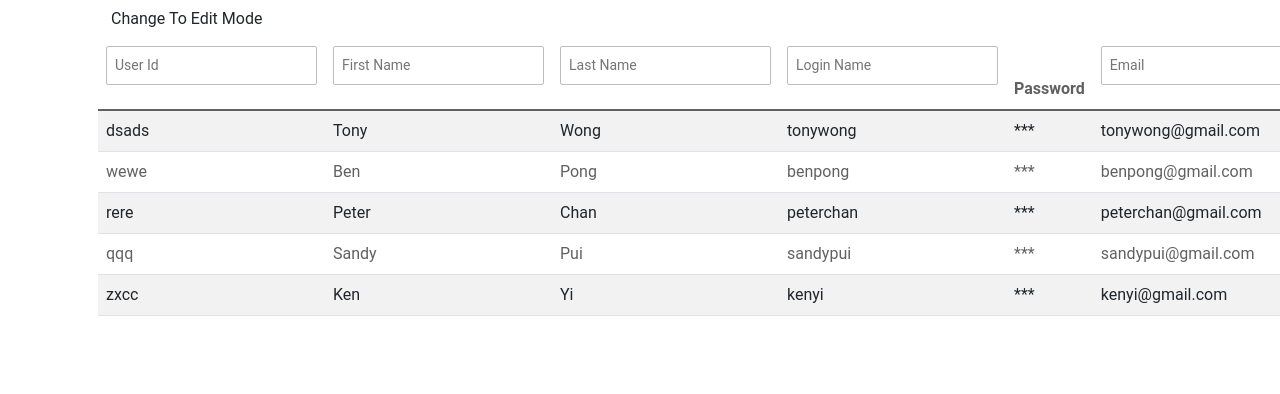
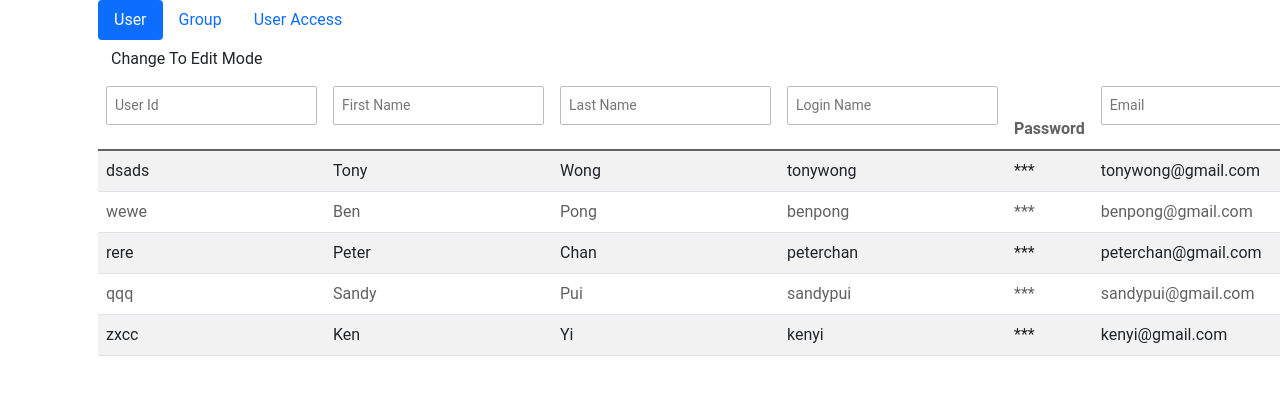
Before and after one commit to mankwonghoi/angular-qbmxje-pzg34c, an Angular app: page / in a window 1280 px wide. Shown: the top 394 px of the page. Built offline with nearby package versions, Linux system fonts and the light colour scheme.

Commit message:
2 files modified

```diff
--- a/src/app/app-table/app-table.component.html
+++ b/src/app/app-table/app-table.component.html
@@ -1,3 +1,15 @@
+<ul ngbNav [(activeId)]="activeId" class="nav-pills">
+  <li [ngbNavItem]="1" (click)="onClick()">
+    <a ngbNavLink>User</a>
+  </li>
+  <li [ngbNavItem]="2" (click)="onClick()">
+    <a ngbNavLink>Group</a>
+  </li>
+  <li [ngbNavItem]="3" (click)="onClick()">
+    <a ngbNavLink>User Access</a>
+  </li>
+</ul>
+
 <button class="btn" (click)="changeMode()">
   {{ isEditMode ? 'Change To View Mode' : 'Change To Edit Mode' }}
 </button>
--- a/src/app/app-table/app-table.component.ts
+++ b/src/app/app-table/app-table.component.ts
@@ -1,8 +1,5 @@
 import { Component, OnInit } from '@angular/core';
-import {
-  columnDefinition,
-  TabId
-} from '../ColumnDefinition';
+import { columnDefinition, TabId } from '../ColumnDefinition';
 import { User } from '../Data/User';
 import { TableControlService } from '../table-control.service';
 
@@ -18,29 +15,23 @@ export class AppTableComponent implements OnInit {
   _columnDefinition: any[] | undefined;
   _viewSelected = TabId.User;
   isEditMode: boolean = false;
-
+  activeId: number = this.tableControlService.selectedTab;
 
   searchText: string | undefined;
 
-  constructor(public tableControlService: TableControlService) { }
+  constructor(public tableControlService: TableControlService) {}
 
   ngOnInit(): void {
     //Assign current selected Tab
     this._viewSelected = TabId.User; //to be change to selected tab...
     //Get columnDefinition by selected Tab
 
-
-
     this.refreshTable();
-
   }
 
   changeMode() {
     this.isEditMode = !this.isEditMode;
-
   }
-
-
 
   refreshTable() {
     this._columnDefinition = columnDefinition.filter(
@@ -52,12 +43,14 @@ export class AppTableComponent implements OnInit {
     }
 
     //clone obejct without reference
-    this._tableViewData = this._data?.map(e => e);
+    this._tableViewData = this._data?.map((e) => e);
   }
 
+  public inputChange(event: any, key: any) {}
 
-
-  public inputChange(event: any, key: any) {
-
+  onClick(): void {
+    console.log(this.activeId);
+    this._viewSelected = this.activeId;
+    this.refreshTable();
   }
 }
```
